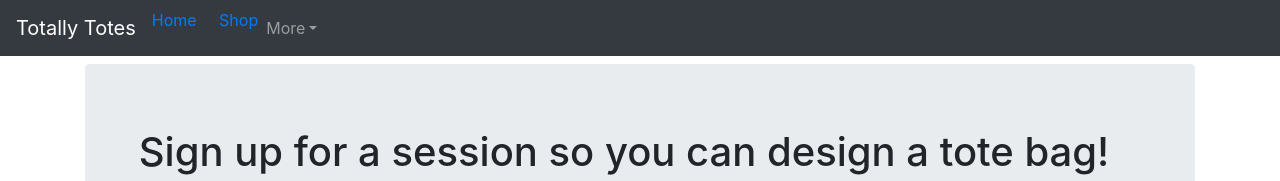
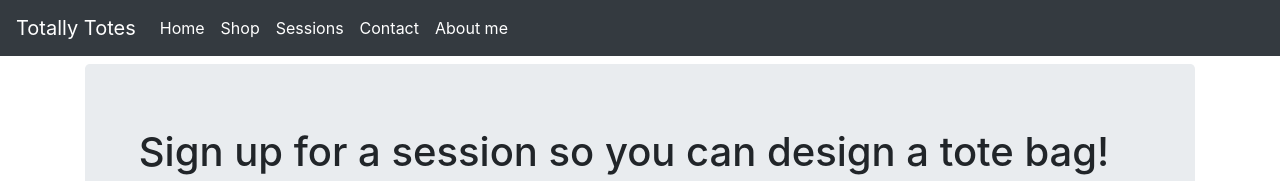
Before and after one commit to maeganrocero/TotesLove, a plain HTML site: page sessions.html in a window 1280 px wide. Shown: the top 181 px of the page. Drawn offline with Linux system fonts and the light colour scheme.

Commit message:
Update sessions.html

```diff
--- a/sessions.html
+++ b/sessions.html
@@ -17,17 +17,20 @@
       <div class="collapse navbar-collapse" id="navbarSupportedContent">
         <ul class="navbar-nav mr-auto">
           <li class="nav-item active">
-          <a href="index.html">Home</a> </li>
-          <li class="nav-item">
-          <a href="shop.html">&nbsp; &nbsp; &nbsp;Shop</a> </li>
-          <li class="nav-item dropdown">
-            <a class="nav-link dropdown-toggle" href="#" id="navbarDropdown" role="button" data-toggle="dropdown" aria-haspopup="true" aria-expanded="false">More</a>
-            <div class="dropdown-menu" aria-labelledby="navbarDropdown">
-              <p> <a href="sessions.html">&nbsp; Sessions</a>&nbsp;</p>
-              <p><a href="contact.html">&nbsp; Contact&nbsp;</a> </p>
-<div class="dropdown-divider"></div>
-            <a href="about.html">&nbsp; About Me</a> </div>
-          </li>
+          	<a class="nav-link" href="index.html">Home</a>
+	  </li>
+          <li class="nav-item active">
+          	<a class="nav-link" href="shop.html">Shop</a>
+	  </li>
+          <li class="nav-item active">
+          	<a class="nav-link" href="sessions.html">Sessions</a>
+	  </li>
+	  <li class="nav-item active">
+          	<a class="nav-link" href="contact.html">Contact</a>
+	  </li>
+	  <li class="nav-item active">
+          	<a class="nav-link" href="about.html">About me</a>
+	  </li>
         </ul>
 </div>
     </nav>
```
